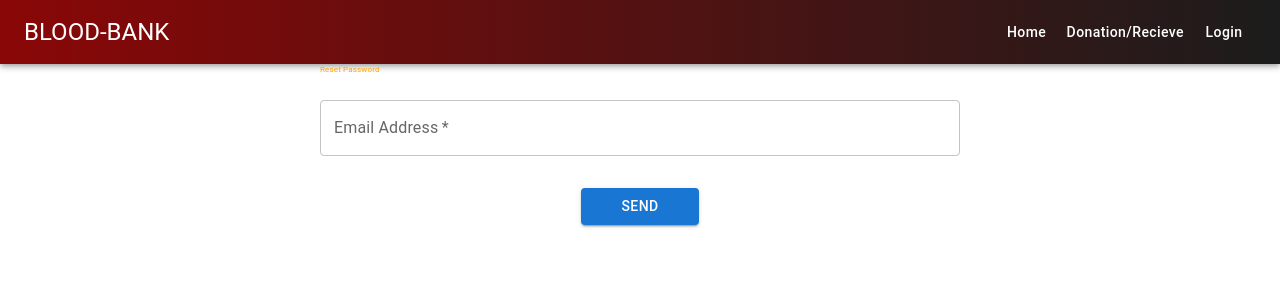
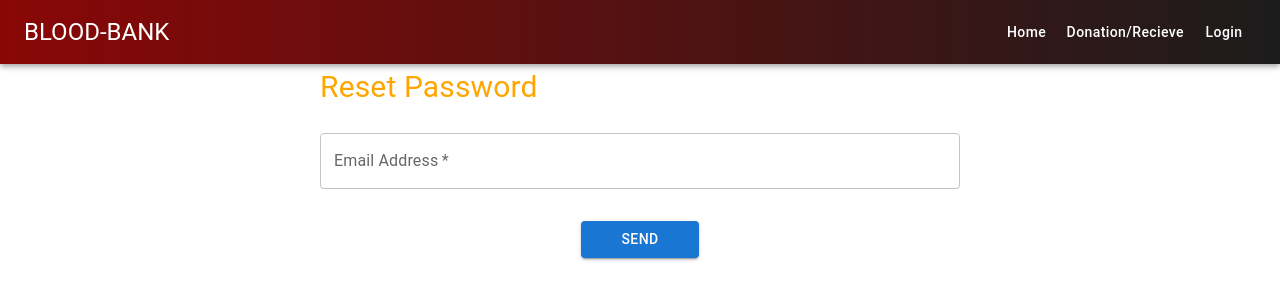
Before and after one commit to govindkrishna03/Hacktober_2023, a React (Create React App) app in the folder Day4/frontend/: page /sendpasswordresetemail in a window 1280 px wide. Shown: the top 300 px of the page. Built offline with nearby package versions, Linux system fonts and the light colour scheme.

Commit message:
fixed issue 4

```diff
--- a/Day4/frontend/src/App.jsx
+++ b/Day4/frontend/src/App.jsx
@@ -20,6 +20,7 @@ function App() {
           <Route path="/" element={<Layout />}>
             <Route index element={<Contact />} />
             <Route path="home" element={<Home />} />
+            <Route path="/donate" element={<Donate />} />
             {access_token ? (
               <Route path="Receive" element={<Receive />} />
             ) : null}
--- a/Day4/frontend/src/pages/auth/SendPasswordResetEmail.jsx
+++ b/Day4/frontend/src/pages/auth/SendPasswordResetEmail.jsx
@@ -1,50 +1,88 @@
 import { Subscript } from "@mui/icons-material";
 import { Grid, TextField, Button, Box, Alert, Typography } from "@mui/material";
-import { useState } from 'react';
+import { useState } from "react";
 import { useSendPasswordResetEmailMutation } from "../../services/userAuthApi";
 const SendPasswordResetEmail = () => {
-  const [server_error, setServerError] = useState({})
-  const [server_msg, setServerMsg] = useState({})
-  const [sendPasswordResetEmail, { isLoading }] = useSendPasswordResetEmailMutation()
+  const [server_error, setServerError] = useState({});
+  const [server_msg, setServerMsg] = useState({});
+  const [sendPasswordResetEmail, { isLoading }] =
+    useSendPasswordResetEmailMutation();
   const handleSubmit = async (e) => {
     e.preventDefault();
     const data = new FormData(e.currentTarget);
     const actualData = {
-      email: data.get('email'),
-    }
-    const res = await sendPasswordResetEmail(actualData)
+      email: data.get("email"),
+    };
+    const res = await sendPasswordResetEmail(actualData);
     if (res.error) {
-      console.log(typeof (res.error.data.errors))
-      console.log(res.error.data.errors)
-      setServerMsg({})
-      setServerError(res.error.data.errors)
+      console.log(typeof res.error.data.errors);
+      console.log(res.error.data.errors);
+      setServerMsg({});
+      setServerError(res.error.data.errors);
     }
     if (res.data) {
-      console.log(typeof (res.data))
-      console.log(res.data)
-      setServerError({})
-      setServerMsg(res.data)
-      document.getElementById('password-reset-email-form').reset()
+      console.log(typeof res.data);
+      console.log(res.data);
+      setServerError({});
+      setServerMsg(res.data);
+      document.getElementById("password-reset-email-form").reset();
     }
-  }
-  return <>
-    <Grid container justifyContent='center'>
-      <Grid item sm={6} xs={12}>
-        <div class="heading" style={{ fontSize: 8 }}>
-        Reset Password
-        </div>
-        <Box component='form' noValidate sx={{ mt: 1 }} id='password-reset-email-form' onSubmit={handleSubmit}>
-          <TextField margin='normal' required fullWidth id='email' name='email' label='Email Address' />
-          {server_error.email ? <Typography style={{ fontSize: 12, color: 'red', paddingLeft: 10 }}>{server_error.email[0]}</Typography> : ""}
-          <Box textAlign='center'>
-            <Button type='submit' variant='contained' sx={{ mt: 3, mb: 2, px: 5 }}>Send</Button>
+  };
+  return (
+    <>
+      <Grid container justifyContent="center">
+        <Grid item sm={6} xs={12}>
+          <div class="heading" style={{ fontSize: 30 }}>
+            Reset Password
+          </div>
+          <Box
+            component="form"
+            noValidate
+            sx={{ mt: 1 }}
+            id="password-reset-email-form"
+            onSubmit={handleSubmit}
+          >
+            <TextField
+              margin="normal"
+              required
+              fullWidth
+              id="email"
+              name="email"
+              label="Email Address"
+            />
+            {server_error.email ? (
+              <Typography
+                style={{ fontSize: 12, color: "red", paddingLeft: 10 }}
+              >
+                {server_error.email[0]}
+              </Typography>
+            ) : (
+              ""
+            )}
+            <Box textAlign="center">
+              <Button
+                type="submit"
+                variant="contained"
+                sx={{ mt: 3, mb: 2, px: 5 }}
+              >
+                Send
+              </Button>
+            </Box>
+            {server_error.non_field_errors ? (
+              <Alert severity="error">{server_error.non_field_errors[0]}</Alert>
+            ) : (
+              ""
+            )}
+            {server_msg.msg ? (
+              <Alert severity="success">{server_msg.msg}</Alert>
+            ) : (
+              ""
+            )}
           </Box>
-          {server_error.non_field_errors ? <Alert severity='error'>{server_error.non_field_errors[0]}</Alert> : ''}
-          {server_msg.msg ? <Alert severity='success'>{server_msg.msg}</Alert> : ''}
-        </Box>
+        </Grid>
       </Grid>
-    </Grid>
-  </>;
+    </>
+  );
 };
 
 export default SendPasswordResetEmail;
```
